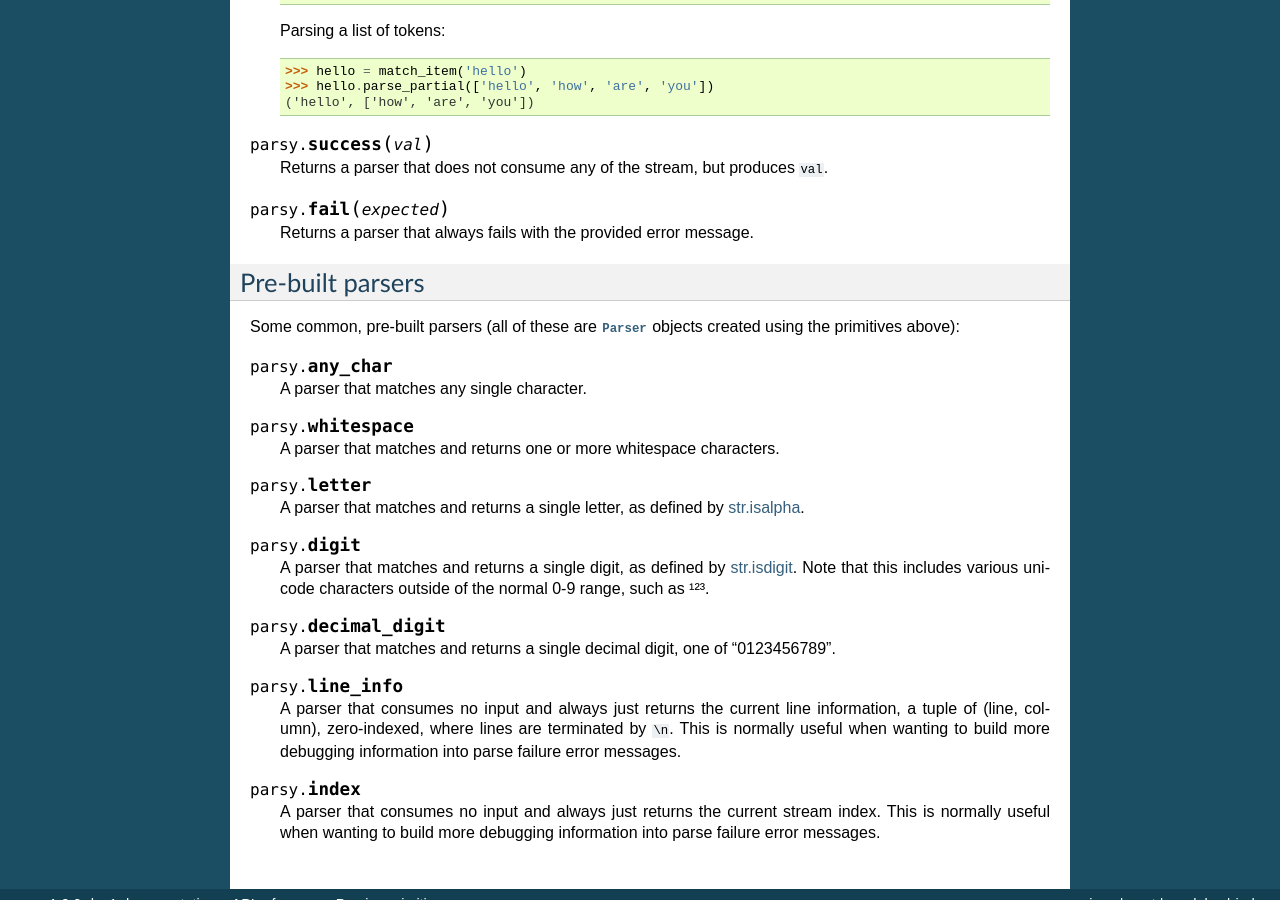
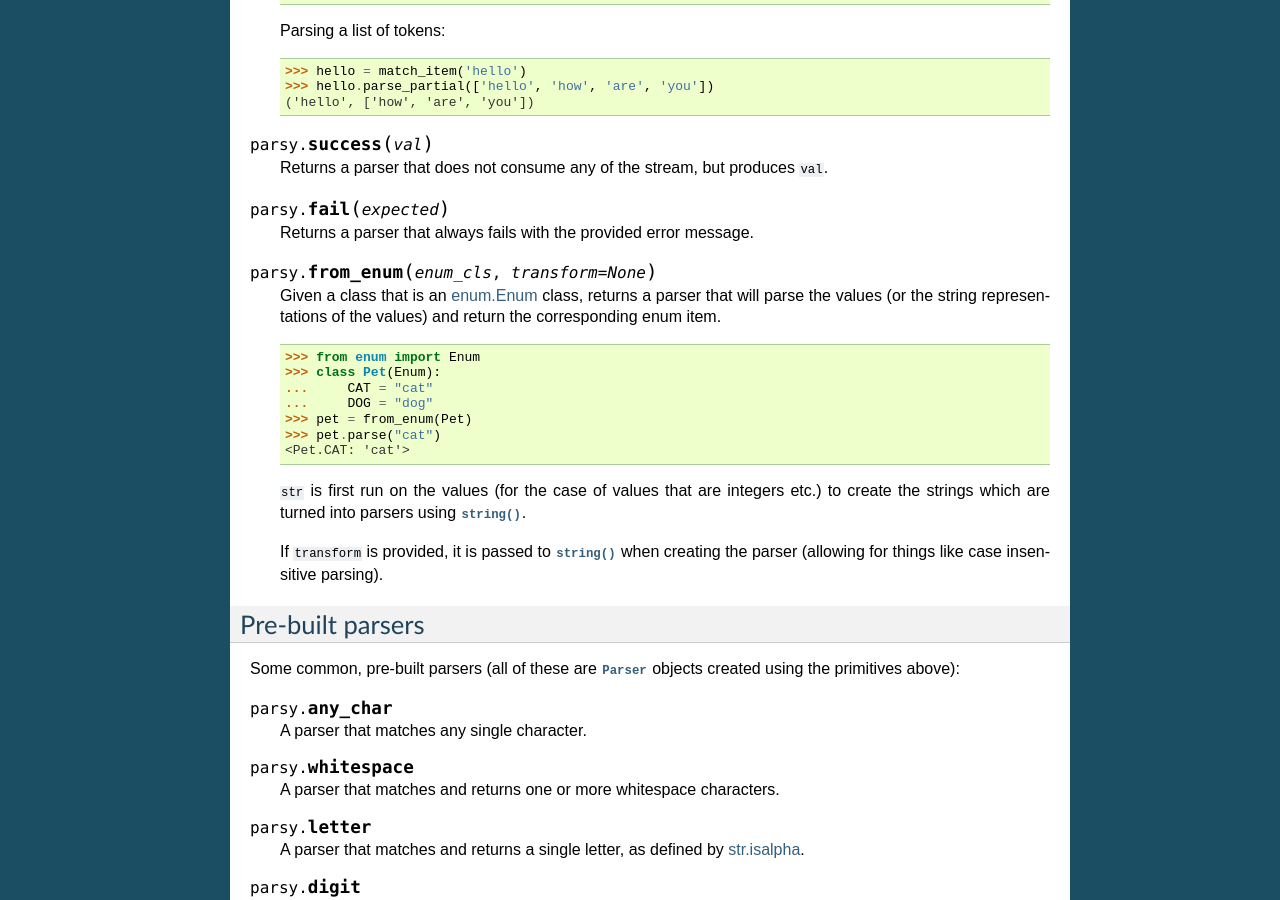
Before and after one commit to python-parsy/parsy, a Sphinx documentation site: the page built from docs/ref/primitives.rst, in a window 1280 px wide and 900 px high, scrolled down 1729 px. Built offline with Sphinx 7.4.7, drawn with Linux system fonts in a browser that asks for light colours.

Commit message:
Added from_enum

```diff
--- a/docs/history.rst
+++ b/docs/history.rst
@@ -10,6 +10,8 @@ History and release notes
 * Added ``transform`` argument to :func:`string` and :func:`string_from`.
 * Made :meth:`Parser.combine_dict` accept lists of name value pairs,
   and filter out keys with value ``None``.
+* Added :func:`from_enum`.
+
 
 1.1.0 - 2017-11-05
 ------------------
--- a/docs/ref/primitives.rst
+++ b/docs/ref/primitives.rst
@@ -138,6 +138,31 @@ These are the lowest level building blocks for creating parsers.
 
    Returns a parser that always fails with the provided error message.
 
+.. function:: from_enum(enum_cls, transform=None)
+
+   Given a class that is an `enum.Enum
+   <https://docs.python.org/3/library/enum.html>`_ class, returns a parser that
+   will parse the values (or the string representations of the values) and
+   return the corresponding enum item.
+
+   .. code-block:: python
+
+      >>> from enum import Enum
+      >>> class Pet(Enum):
+      ...     CAT = "cat"
+      ...     DOG = "dog"
+      >>> pet = from_enum(Pet)
+      >>> pet.parse("cat")
+      <Pet.CAT: 'cat'>
+
+   ``str`` is first run on the values (for the case of values that are integers
+   etc.) to create the strings which are turned into parsers using
+   :func:`string`.
+
+   If ``transform`` is provided, it is passed to :func:`string` when creating
+   the parser (allowing for things like case insensitive parsing).
+
+
 Pre-built parsers
 =================
 
```
Also changed, not shown: src/parsy/__init__.py (+8 -1 lines), 1 other file.
